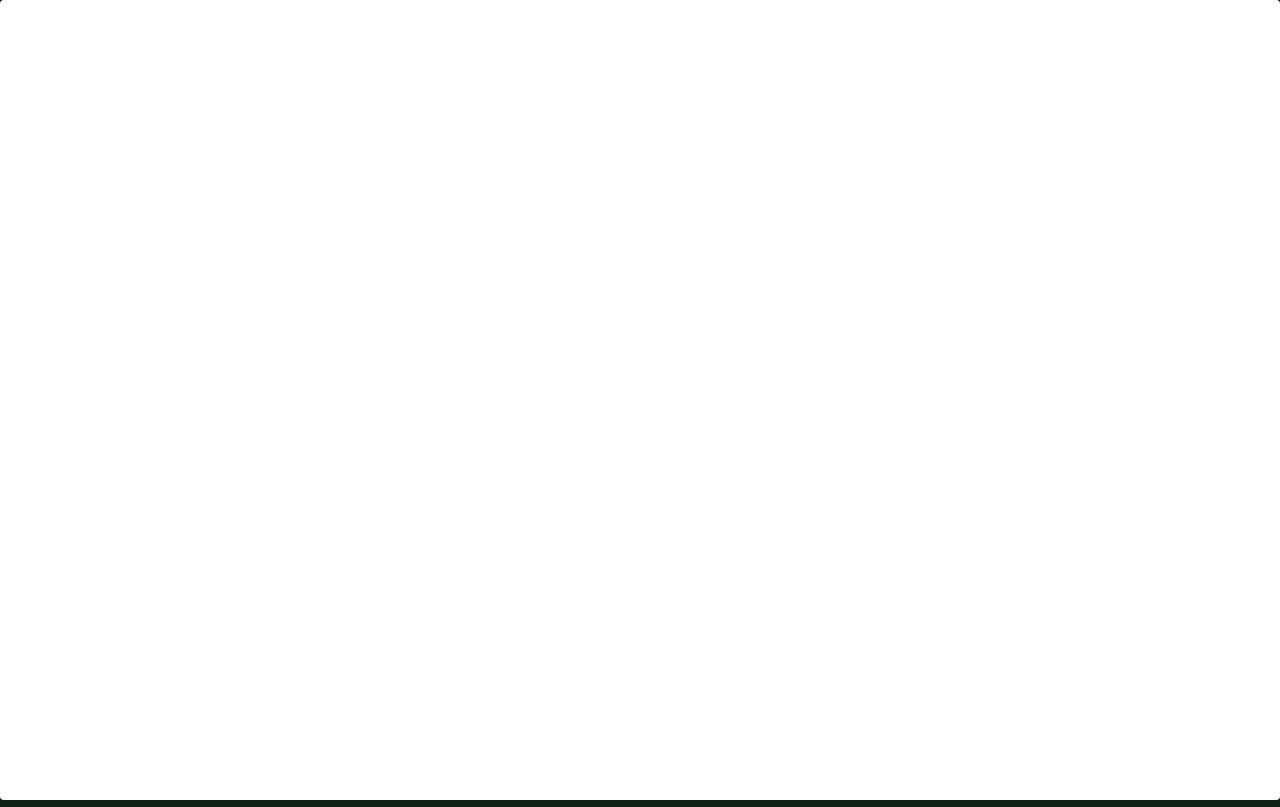
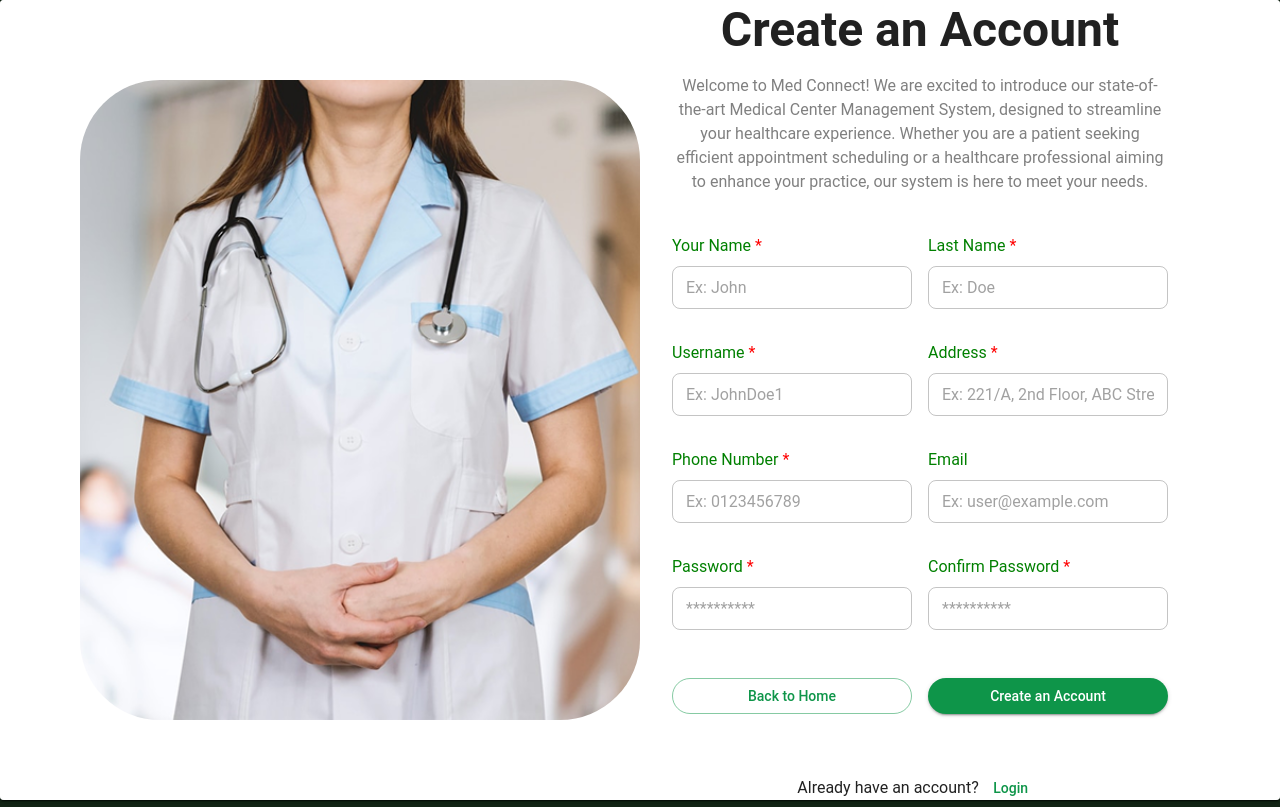
Before and after one commit to Pravil-Wijesinghe/Medical-Center-Management-System, a React (Vite) app in the folder frontend/: page /signup in a window 1280 px wide. Before the commit this address had no page. Built offline with nearby package versions, Linux system fonts and the light colour scheme.

Commit message:
Add SignUp component with form fields and styling for user registration

```diff
--- a/frontend/src/components/CustomTextField.jsx
+++ b/frontend/src/components/CustomTextField.jsx
@@ -33,6 +33,13 @@ function CustomTextField({ label, placeholder, type = 'text', required = false,
             '&.Mui-focused fieldset': {
               borderColor: 'grey',
             },
+            // Adjust the height of the input field
+            '& input': {
+              padding: '10px 14px', // Adjust padding to change height
+            },
+            '& textarea': {
+              padding: '12px 14px', // Adjust padding to change height for multiline
+            },
           },
         }}
         {...props}
--- /dev/null
+++ b/frontend/src/pages/SignUp.jsx
@@ -0,0 +1,145 @@
+import { Box, Button, Grid, Paper, Typography } from '@mui/material';
+import backgroundImg from '../assets/sign-up-bg-img.png';
+import React from 'react'
+import CustomTextField from '../components/CustomTextField';
+import PrimaryButton from '../components/PrimaryButton';
+import SecondaryButton from '../components/SecondaryButton';
+
+function SignUp() {
+  return (
+    <Paper sx={{ width: '100%', height: '100vh', position: 'relative', padding: 10, display: 'flex', alignItems: 'center' }}>
+        <Box
+            sx={{
+                width: '50%',
+                height: '100%',
+                backgroundImage: `url(${backgroundImg})`,
+                backgroundSize: 'cover',
+                backgroundPosition: 'center',
+                backgroundRepeat: 'no-repeat',
+                borderRadius: 20,
+            }}
+        />
+        <Box
+            sx={{
+                width: '50%',
+                height: '100%',
+                display: 'flex',
+                flexDirection: 'column',
+                justifyContent: 'center',
+                alignItems: 'center',
+                padding: 4,
+            }}
+        >
+            <Typography sx={{ fontSize: 48, fontWeight: 600, }}>Create an Account</Typography>
+            <Typography color='grey' sx={{ fontSize: 16, fontWeight: 400, mt: 1 }} align="center">
+                Welcome to Med Connect! We are excited to introduce our state-of-the-art Medical Center Management System, designed to streamline your healthcare experience.
+                Whether you are a patient seeking efficient appointment scheduling or a healthcare professional aiming to enhance your practice, our system is here to meet your
+                needs.
+            </Typography>
+            <Grid
+                container
+                spacing={2}
+                sx={{
+                    display: 'flex',
+                    flexDirection: 'row',
+                    justifyContent: 'center',
+                    alignItems: 'center',
+                    width: '100%',
+                    my: 3,
+                }}
+            >
+                <Grid size={6}>
+                    <CustomTextField
+                        label="Your Name"
+                        placeholder="Ex: John"
+                        required={true}
+                        name="firstname"
+                    />
+                </Grid>
+                <Grid size={6}>
+                    <CustomTextField
+                        label="Last Name"
+                        placeholder="Ex: Doe"
+                        required={true}
+                        name="lastname"
+                    />
+                </Grid>
+                <Grid size={6}>
+                    <CustomTextField
+                        label="Username"
+                        placeholder="Ex: JohnDoe1"
+                        required={true}
+                        name="username"
+                    />
+                </Grid>
+                <Grid size={6}>
+                    <CustomTextField
+                        label="Address"
+                        placeholder="Ex: 221/A, 2nd Floor, ABC Street, XYZ City"
+                        required={true}
+                        name="address"
+                    />
+                </Grid>
+                <Grid size={6}>
+                    <CustomTextField
+                        label="Phone Number"
+                        type="tel"
+                        placeholder="Ex: 0123456789"
+                        required={true}
+                        name="phonenummber"
+                    />
+                </Grid>
+                <Grid size={6}>
+                    <CustomTextField
+                        label="Email"
+                        placeholder="Ex: user@example.com"
+                        type='email'
+                        name="email"
+                    />
+                </Grid>
+                <Grid size={6}>
+                    <CustomTextField
+                        label="Password"
+                        type="password"
+                        placeholder="**********"
+                        required={true}
+                        name="password"
+                    />
+                </Grid>
+                <Grid size={6}>
+                    <CustomTextField
+                        label="Confirm Password"
+                        placeholder="**********"
+                        type='password'
+                        required={true}
+                        name="confirmpassword"
+                    />
+                </Grid>
+                <Grid size={6}>
+                    <SecondaryButton fullWidth href="/ ">Back to Home</SecondaryButton>
+                </Grid>
+                <Grid size={6}>
+                    <PrimaryButton fullWidth>Create an Account</PrimaryButton>
+                </Grid>
+            </Grid>
+            <Box
+                sx={{
+                    display: 'flex',
+                    flexDirection: 'row',
+                    justifyContent: 'center',
+                    alignItems: 'center',
+                    width: '100%',
+                    mt: 0,
+                }}
+            >
+                <Typography sx={{ fontSize: 16, fontWeight: 400, }} align="center">
+                    Already have an account?
+                </Typography>
+                <Button variant='text' sx={{textTransform: 'none',}}>Login</Button>
+            </Box>
+        </Box>
+    </Paper>
+  )
+}
+
+export default SignUp
--- a/frontend/src/routes/AppRoutes.jsx
+++ b/frontend/src/routes/AppRoutes.jsx
@@ -1,10 +1,12 @@
 import { Routes, Route } from "react-router-dom";
 import Home from "../pages/Home";
+import SignUp from "../pages/SignUp";
 
 const AppRoutes = () => {
   return (
     <Routes>
       <Route path="/" element={<Home />} />
+      <Route path="/signup" element={<SignUp />} />
     </Routes>
   );
 };
```
Also changed, not shown: frontend/src/assets/sign-up-bg-img.png (added).
